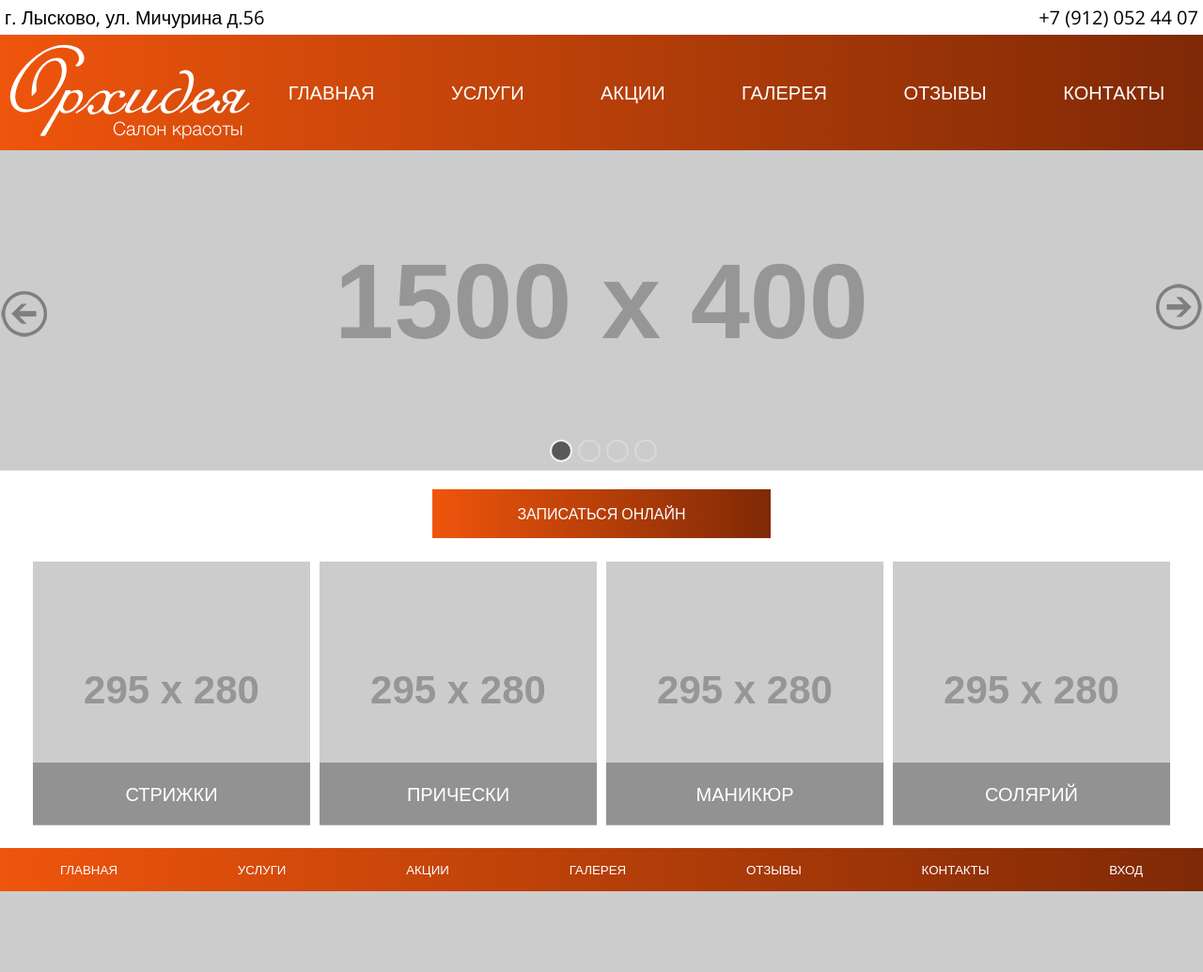
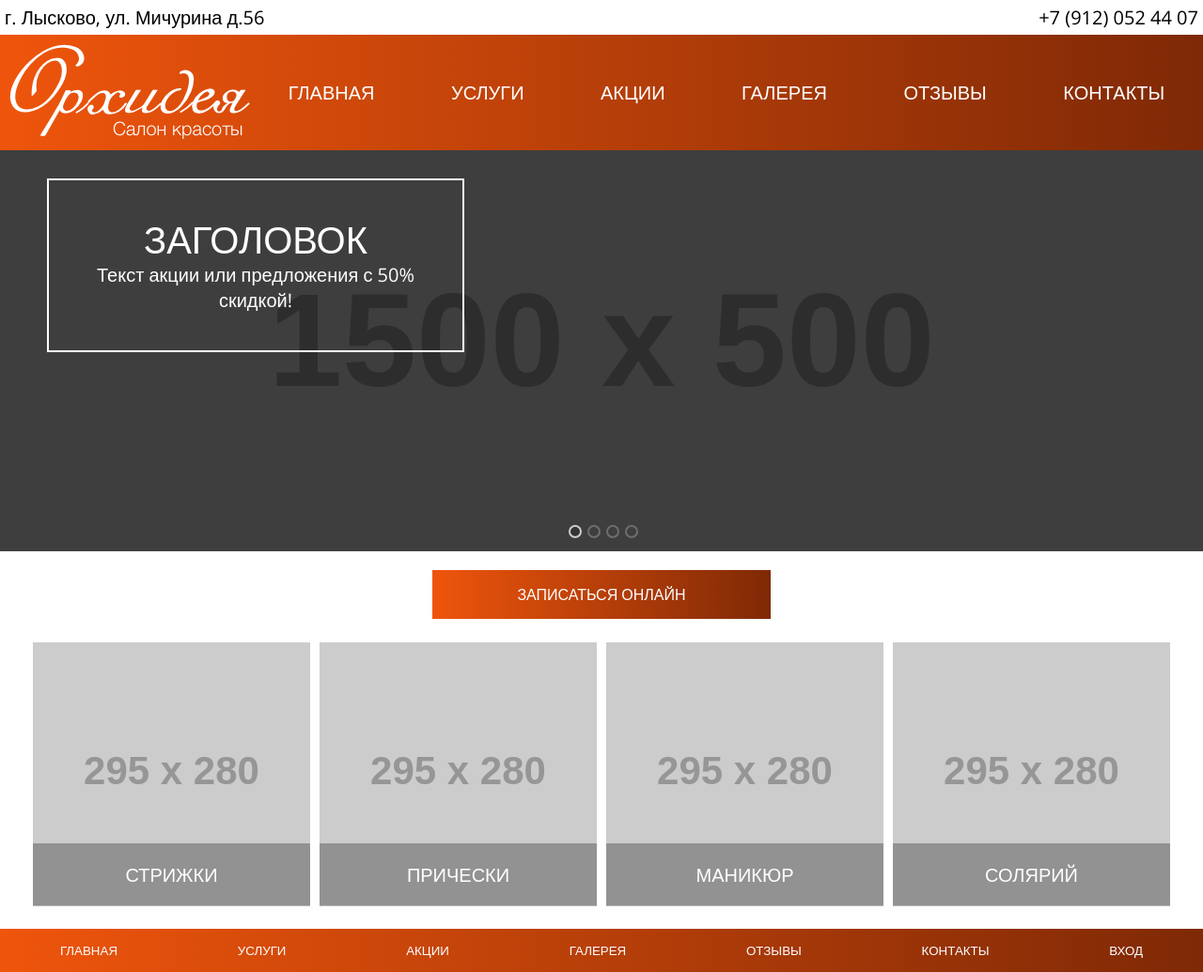
Before and after one commit to frigateStudio/storm.ru, a PHP site: page /html/index.html in a window 1280 px wide. Shown: the whole page at 94% size. Before the commit the page ends 949 px from the top, so only its background shows below. Run offline with PHP 8.4, Linux system fonts and the light colour scheme; grey boxes labelled with a size stand in for pictures from a placeholder-image service; some libraries are stand-ins or nearby versions.

Commit message:
готова верстка главной страницы

```diff
--- a/html/index.html
+++ b/html/index.html
@@ -4,8 +4,7 @@
     <meta charset="UTF-8">
     <title>Орхидея</title>
     <link href="styles/styles.css" rel="stylesheet">
-    <link rel="stylesheet" type="text/css" href="slider/slick.css"/>
-    <link rel="stylesheet" type="text/css" href="slider/slick-theme.css"/>
+
     <link href="https://fonts.googleapis.com/css?family=Open+Sans:300,400|Poiret+One&subset=cyrillic" rel="stylesheet">
     <script src="https://ajax.googleapis.com/ajax/libs/jquery/3.1.0/jquery.min.js"></script>
     <!--preLoader-->
@@ -26,6 +25,7 @@
                     $spinner   = $preLoader.find('.spinner');
             $spinner.fadeOut();
            $preLoader.delay(350).fadeOut('slow');
+
         });
     </script>
   </head>
@@ -52,10 +52,36 @@
 <main>
 
    <div class="slider">
-       <div><img src="http://dummyimage.com/1500x400/329456" /></div>
-       <div><img src="http://dummyimage.com/1500x400/423456" /></div>
-       <div><img src="http://dummyimage.com/1500x400/399096" /></div>
-       <div><img src="http://dummyimage.com/1500x400/320300" /></div>
+       <div>
+           <div class="slide_desc">
+               <h3>ЗАГОЛОВОК</h3>
+               <p>Текст акции или предложения с 50% скидкой!</p>
+           </div>
+           <img src="http://dummyimage.com/1500x500/329456">
+
+
+       </div>
+       <div>
+           <div class="slide_desc">
+               <h3>ЗАГОЛОВОК</h3>
+               <p>Текст акции или предложения с 50% скидкой!</p>
+           </div>
+           <img src="http://dummyimage.com/1500x500/423456">
+       </div>
+       <div>
+           <div class="slide_desc">
+               <h3>ЗАГОЛОВОК</h3>
+               <p>Текст акции или предложения с 50% скидкой!</p>
+           </div>
+           <img src="http://dummyimage.com/1500x500/399096" >
+
+       </div>
+       <div>
+           <div class="slide_desc">
+               <h3>ЗАГОЛОВОК</h3>
+               <p>Текст акции или предложения с 50% скидкой!</p>
+           </div>
+           <img src="http://dummyimage.com/1500x500/320300"></div>
     </div>
 
 
@@ -105,19 +131,30 @@
 
 
 <!--slider-->
+<link rel="stylesheet" type="text/css" href="slider/slick.css"/>
+<link rel="stylesheet" type="text/css" href="slider/slick-theme.css"/>
 <script type="text/javascript" src="slider/slick.min.js"></script>
 <script>
     $(document).ready(function() {
         $('.slider').slick({
             autoplay:true,
             autoplaySpeed:3000,
-            arrow:true,
-            prevArrow:"<img src='slider/arrow-prev.png' class='prev_arrow'>",
-            nextArrow:"<img src='slider/arrow-next.png' class='next_arrow'>",
+            arrows:false,
             pauseOnHover:false,
             dots:true,
             pauseOnDotsHover:true,
+            responsive: [
+                {
+                    breakpoint: 900,
+                    settings: {
+
+                        dots: false
+                    }
+                }
+
+            ]
         });
+
     });
 </script>
 <!--end slider-->
--- a/html/slider/slick-theme.css
+++ b/html/slider/slick-theme.css
@@ -1,28 +1,51 @@
-@charset 'UTF-8';
 
-/* Arrows */
+
+
 .slider {
     height: auto;
-}
-.prev_arrow,.next_arrow{
-    position:absolute;
-    height: 50px;
-    width: 50px;
-    z-index: 10;
-    opacity: 0.5;
-    cursor: pointer;
-}
-.prev_arrow{
-    margin-top: 150px;
-}
-.next_arrow{
-    margin-top: -200px;
-    right:0;
+    background-color: black;
+
+
 }
 
 
+.slide_desc{
+    width: 400px;
+    margin: 30px 50px;
+    padding: 40px 20px;
+    text-align: center;
+    position: absolute;
+    z-index: 200;
+    border: 2px solid white;
+    color:white;
+}
+.slide_desc h3{
+    font-family: "Poiret One", sans-serif;
+    font-size: 30pt;
+    font-weight: 100;
+}
+.slide_desc p{
+    font-size: 15pt;
+}
+
+
+
+
+
 .slider img {
-    width: 100%; }
+    width: 100%;
+    opacity: 0.3;
+
+}
+@media (max-width: 900px) {
+    .slide_desc{
+        width: 300px;
+        border: none;
+        margin: 0 4.6%;
+    }
+
+
+}
 
 /* Dots */
 .slick-dotted.slick-slider
@@ -47,8 +70,8 @@
 
     display: inline-block;
 
-    width: 20px;
-    height: 20px;
+    width: 10px;
+    height: 10px;
     margin: 0 5px;
     padding: 0;
 
@@ -61,8 +84,8 @@
 
     display: block;
 
-    width: 20px;
-    height: 20px;
+    width: 10px;
+    height: 10px;
     padding: 5px;
 
     cursor: pointer;
@@ -92,8 +115,8 @@ border: 2px solid white;
     top: 0;
     left: 0;
 
-    width: 20px;
-    height: 20px;
+    width: 10px;
+    height: 10px;
 
     content: '•';
     text-align: center;
--- a/html/styles/styles.css
+++ b/html/styles/styles.css
@@ -9,7 +9,7 @@ body {
 
 body {
   width: 100%;
-  min-width: 700px;
+  min-width: 900px;
   font-weight: lighter; }
 
 ul {
@@ -75,24 +75,6 @@ footer {
         border: 1px solid white;
         padding: 9px 11px; }
 
-.slider {
-  height: auto; }
-  .slider .prev_arrow, .slider .next_arrow {
-    position: absolute;
-    height: 50px;
-    width: 50px;
-    z-index: 10;
-    opacity: 0.5;
-    cursor: pointer; }
-  .slider .prev_arrow {
-    margin-top: 150px; }
-  .slider .next_arrow {
-    margin-top: -200px;
-    right: 0; }
-
-.slider img {
-  width: 100%; }
-
 #doRecord {
   text-align: center;
   display: block;
@@ -125,12 +107,15 @@ footer {
     font-style: normal; }
 
 /*адаптация*/
-@media (max-width: 750px) {
+@media (max-width: 900px) {
   #logo {
     display: none; }
 
   #doRecord {
-    width: 40%; } }
+    width: 40%; }
+
+  .service-cart {
+    margin: 35px; } }
 @media (min-width: 1400px) {
   header menu ul li a {
     font-size: 20pt; }
--- a/html/styles/styles.scss
+++ b/html/styles/styles.scss
@@ -11,7 +11,7 @@ body {
 
 body{
   width: 100%;
-  min-width: 700px;
+  min-width: 900px;
   font-weight: lighter;
 }
 ul {
@@ -25,9 +25,6 @@ a {
   color:white;
 
 }
-
-
-
 
 
 main {
@@ -101,34 +98,6 @@ footer{
   }
 }
 
-
-
-
-
-.slider {
-  height: auto;
-  .prev_arrow,.next_arrow{
-    position:absolute;
-    height: 50px;
-    width: 50px;
-    z-index: 10;
-    opacity: 0.5;
-    cursor: pointer;
-
-  }
-  .prev_arrow{
-    margin-top: 150px;
-  }
-  .next_arrow{
-    margin-top: -200px;
-    right:0;
-  }
-}
-
-.slider img {
-  width: 100%; }
-
-
 #doRecord {
   text-align: center;
   display: block;
@@ -166,13 +135,19 @@ footer{
 }
 
 
+
 /*адаптация*/
-@media (max-width: 750px) {
+@media (max-width: 900px) {
   #logo {
     display: none; }
   #doRecord {
     width: 40%;
   }
+  .service-cart{
+    margin: 35px;
+  }
+
+
 }
 @media (min-width: 1400px) {
   header menu ul li a {
```
Also changed, not shown: 3 other files.
